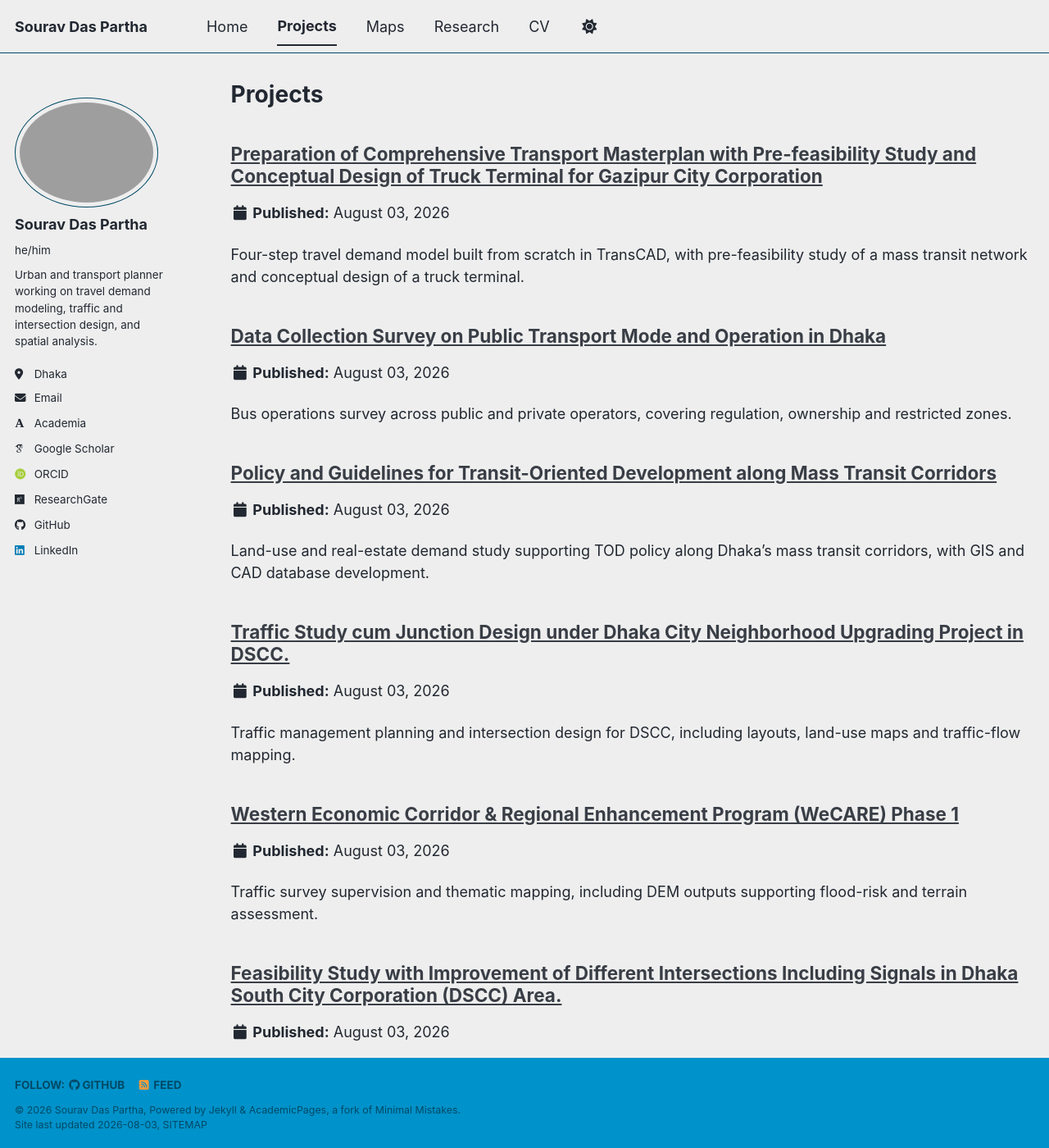
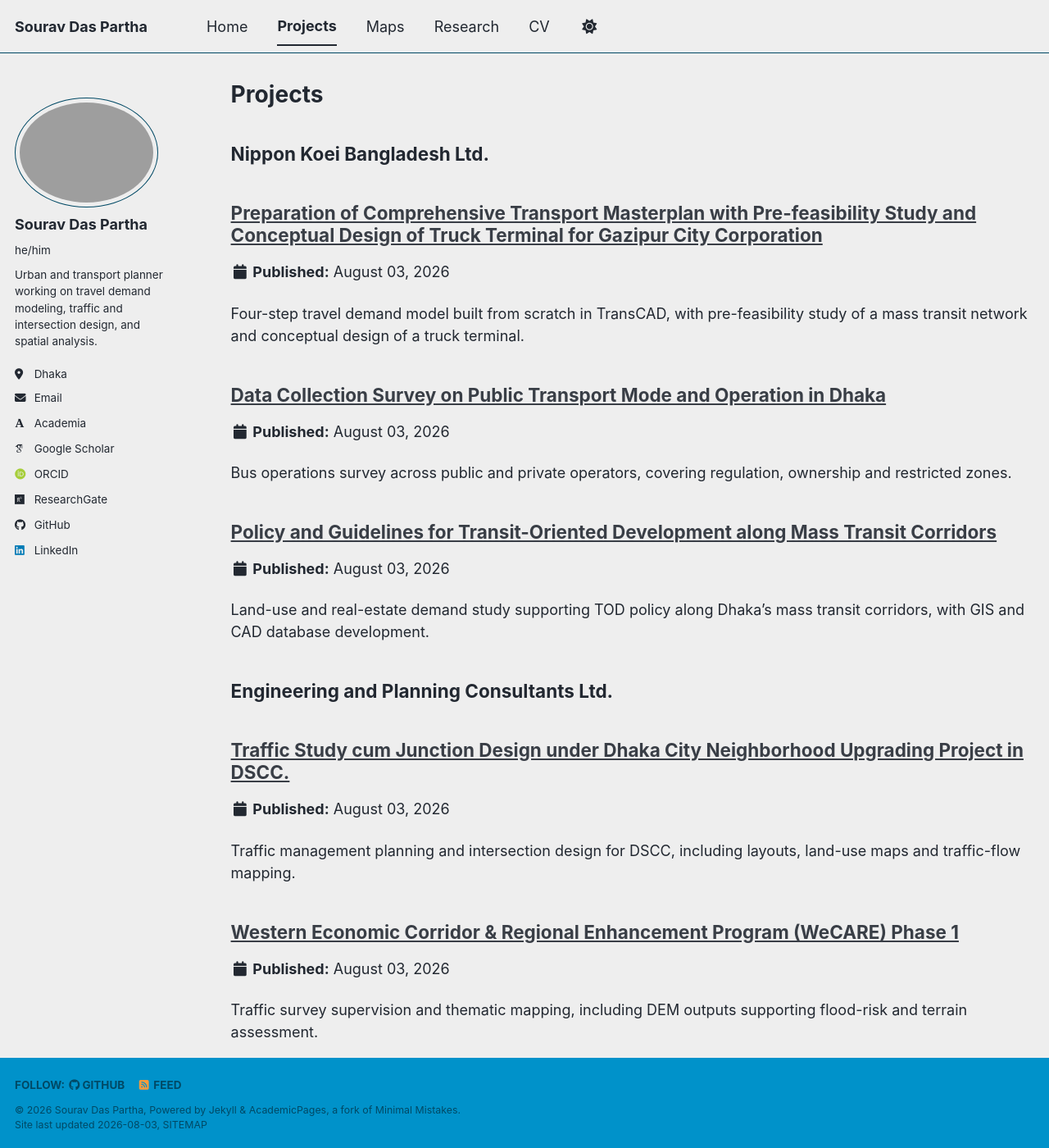
Before and after one commit to souravdaspartha/souravdaspartha.github.io, a Jekyll site: the page built from _pages/portfolio.html, in a window 1280 px wide and 1400 px high. Shown: the whole window at 82% size. Built offline with Jekyll 4.4.1, drawn with Linux system fonts in a browser that asks for light colours; some web fonts are replaced; a script bundle is joined from its source files by our own code; library files that are not in the unit come from our copies; part of the change alters nothing that is shown; some of the changed text lies outside the part shown.

Commit message:
Update portfolio.html

```diff
--- a/_pages/portfolio.html
+++ b/_pages/portfolio.html
@@ -7,7 +7,13 @@ author_profile: true
 
 {% include base_path %}
 
+{% assign employers = "Nippon Koei Bangladesh Ltd.|Engineering and Planning Consultants Ltd.|Image Research and Consultancy Ltd." | split: "|" %}
 
-{% for post in site.portfolio %}
-  {% include archive-single.html %}
+{% for employer in employers %}
+  <h2>{{ employer }}</h2>
+  {% for post in site.portfolio %}
+    {% if post.employer == employer %}
+      {% include archive-single.html %}
+    {% endif %}
+  {% endfor %}
 {% endfor %}
```
